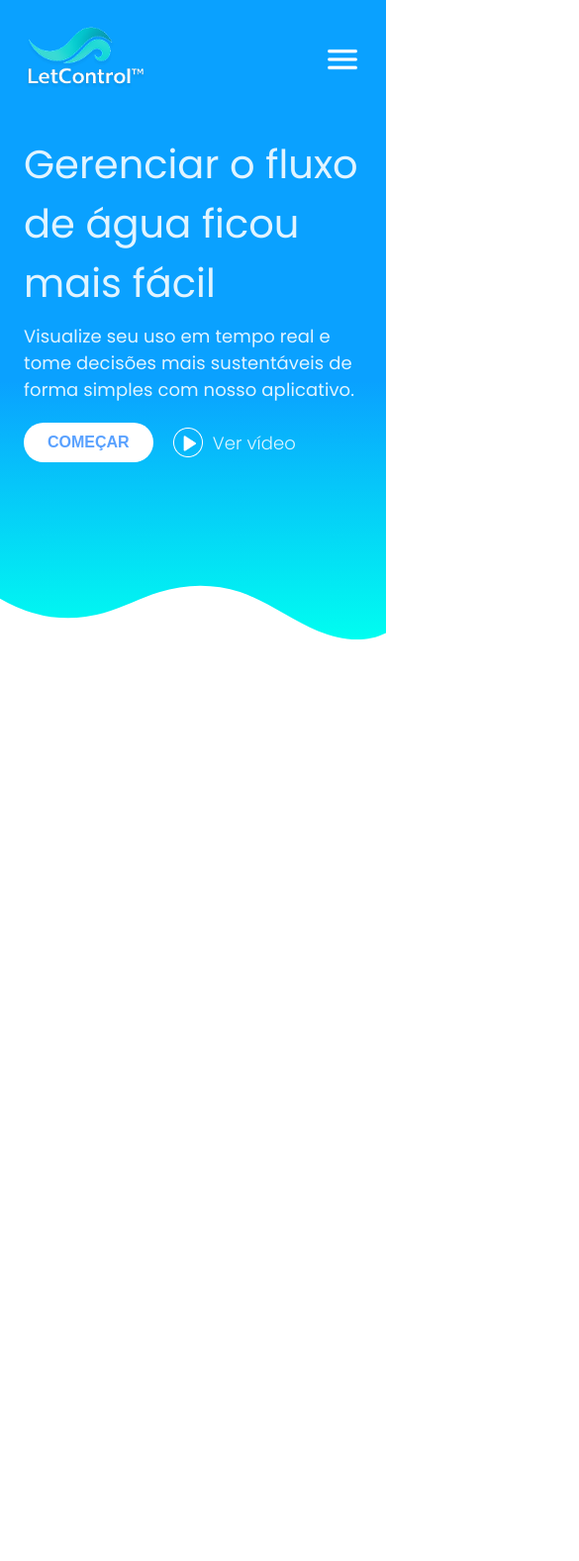
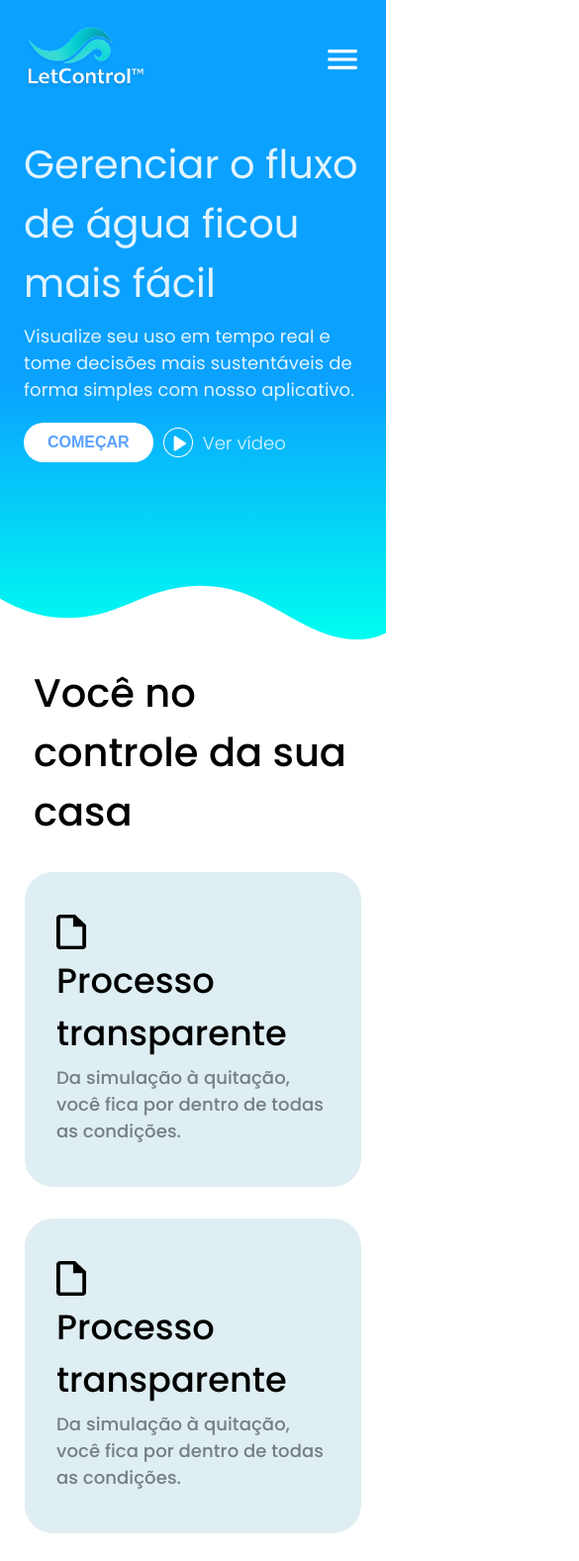
Before and after one commit to RafaelQueirozViana/LandingPage-LetControl, a plain HTML site: page letcontrol.html in a window 390 px wide. Shown: the top 1577 px of the page at 99% size, 585 px wide, since content can reach past the window. Before the commit the page ends 844 px from the top, so only its background shows below. Drawn offline with Linux system fonts and the light colour scheme.

Commit message:
create responsiveness of the advantages section

```diff
--- a/letcontrol.html
+++ b/letcontrol.html
@@ -41,7 +41,7 @@
                 </div>
 
                 <div class="text-box">
-                    <h1 class="big-title">Gerenciar o fluxo de água ficou mais fácil</h1>
+                    <h1 class="flashy-title">Gerenciar o fluxo de água ficou mais fácil</h1>
 
                     <p> <span class="pc-text">Visualize seu uso em tempo real, defina metas personalizadas,
                             receba alertas inteligentes e tome
@@ -81,7 +81,7 @@
 
     <section class="section" id="advantages-section">
         <div class="section-content">
-            <h1 class="centered-text">Você no controle do seu fluxo</h1>
+            <h1 class="flashy-title centered-text">Você no controle da sua casa</h1>
             <div class="cards-container">
                 <div class="card">
                     <img src="./images/icons/paper-icon.png">
@@ -128,7 +128,7 @@
     <section class="section" id="app-benefits-section">
         <div class="section-content">
             <div class="text-box">
-                <h1 class="big-title centered-text">Monitore, economize e atinja suas metas <br>
+                <h1 class="flashy-title centered-text">Monitore, economize e atinja suas metas <br>
                     de consumo com eficiência.</h1>
                 <p class="centered-text">Com ferramentas simples e eficazes, monitore o consumo de água em tempo
                     real,
--- a/styles/pages/letcontrol.css
+++ b/styles/pages/letcontrol.css
@@ -5,6 +5,16 @@ body .section:nth-child(2) {
 body .section:nth-child(n+3) {
     margin-bottom: var(--spacing-between-section);
 }
+
+
+
+body .section:nth-of-type(n + 4),
+.footer {
+    display: none;
+
+}
+
+
 
 
 
@@ -49,7 +59,7 @@ span {
     color: var(--color-text-secondary);
 }
 
-#hero-section .text-box .big-title {
+#hero-section .text-box .flashy-title {
     max-width: 700px;
 }
 
@@ -150,10 +160,9 @@ span {
 .cards-container .card {
     display: flex;
     flex-direction: column;
-    gap: 20px;
-
+    gap: 5px;
     justify-content: center;
-    height: 320px;
+    min-height: 320px;
     background-color: rgb(222, 238, 242);
     border-radius: 30px;
     padding: 2.5rem;
@@ -180,12 +189,11 @@ span {
 #advantages-section .section-content {
     display: flex;
     flex-direction: column;
-    gap: 50px;
+    gap: 30px;
 }
 
 #advantages-section .section-content .centered-text {
-    font-weight: 400;
-    font-size: 3rem;
+    font-weight: 500;
 }
 
 
@@ -365,13 +373,12 @@ span {
 }
 
 #download-app-section h2 {
-    color: #fff;
-    font-size: var(--font-size-subtitle);
+    color: var(--color-text-secondary);
     font-weight: 400;
 }
 
 #download-app-section p {
-    color: #ffffff;
+    color: var(--color-text-secondary);
     font-size: 18px;
     font-weight: 300;
 }
@@ -389,18 +396,26 @@ span {
 
 @media(max-width:1400px) {
     :root {
-        --font-extra-size: 2.5rem;
-        --font-size-paragraph: 18px;
         --website-lateral-spacing: 3rem;
     }
 
-
+    #hero-section .section-content {
+        gap: 20px;
+    }
 
 }
 
-@media(max-width:1050px) {
-    #hero-section .section-content {
-        gap: 20px;
+@media(max-width:1150px) {
+    #advantages-section .cards-container {
+        flex-wrap: wrap;
+        width: 100%;
+    }
+
+    #advantages-section .cards-container .card {
+
+        width: 100%;
+        height: 230px;
+        padding: 1rem 2rem;
     }
 }
 
@@ -452,16 +467,16 @@ span {
     .message-container {
         display: none;
     }
+
+    #advantages-section .flashy-title {
+        text-align: initial;
+        padding-left: 10px;
+    }
+
+    .buttons-container {
+        gap: 10px;
+    }
 }
-
-body .section:nth-of-type(n + 2),
-.footer {
-    display: none;
-
-    /* Estilos para todas a partir da segunda */
-}
-
-
 
 @media(max-width:630px) {
     :root {
@@ -479,7 +494,7 @@ body .section:nth-of-type(n + 2),
 
 }
 
-@media(max-width:450px) {
+@media(max-width:470px) {
     #hero-section .text-box {
         text-align: initial;
     }
--- a/styles/shared/general.css
+++ b/styles/shared/general.css
@@ -20,11 +20,15 @@
 
     /* Tipografia */
     --font-main: "Poppins", sans-serif;
-    --font-size-base: 16px;
-    --font-size-paragraph: 20px;
+
+    --font-big-size: 3rem;
     --font-size-title: 2.5rem;
     --font-size-subtitle: 2.2rem;
-    --font-extra-size: 3rem;
+    --font-size-paragraph: 20px;
+    --font-size-base: 16px;
+
+
+
 
 
     /* Spacing */
@@ -71,17 +75,20 @@ input {
     outline: none;
 }
 
+/* extra size title */
+.flashy-title {
+    font-size: var(--font-big-size);
+}
 
-
-.big-title {
-    font-size: var(--font-extra-size);
-}
+/* normal title */
 
 h1 {
     font-size: var(--font-size-title);
     font-weight: 400;
 
 }
+
+/*  subtitle */
 
 h2 {
     font-size: var(--font-size-subtitle);
@@ -147,3 +154,17 @@ p {
 .centered-text {
     text-align: center;
 }
+
+
+@media(max-width:1400px) {
+    :root {
+        --font-big-size: 2.5rem;
+        --font-size-paragraph: 18px;
+
+    }
+
+    #hero-section .section-content {
+        gap: 20px;
+    }
+
+}
```
